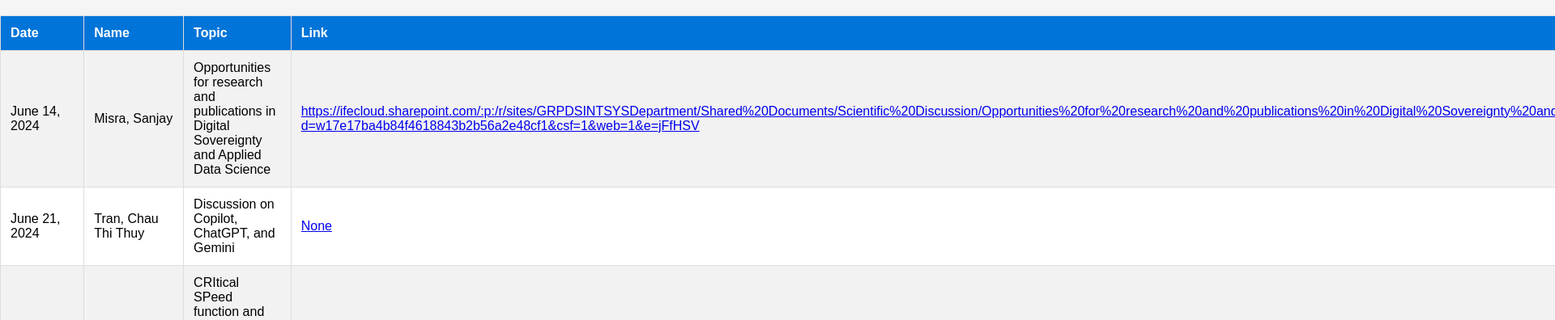
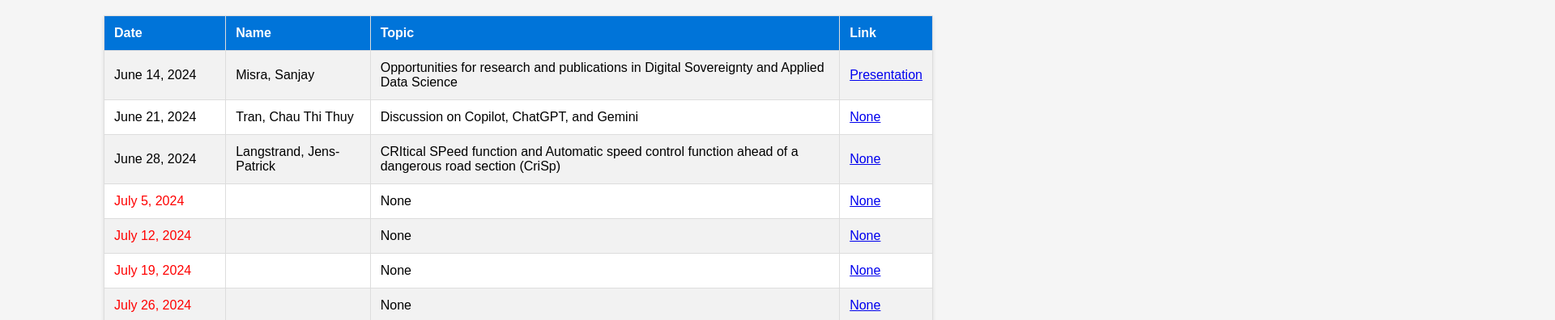
Before and after one commit to IFE-FOU/ads_scientificdiscussion, a plain HTML site: page index.html in a window 1280 px wide. Shown: the part 193-589 px from the top of the page at 81% size, 1920 px wide, since content can reach past the window. Drawn offline with Linux system fonts and the light colour scheme.

Commit message:
update infor

```diff
--- a/index.html
+++ b/index.html
@@ -74,7 +74,7 @@
         <table id="sd_chedule">
             <tr><th>Date</th><th>Name</th><th>Topic</th><th>Link</th></tr>
             <!-- June -->
-            <tr><td>June 14, 2024</td><td>Misra, Sanjay</td><td>Opportunities for research and publications in Digital Sovereignty and Applied Data Science</td><td><a href="#">https://ifecloud.sharepoint.com/:p:/r/sites/GRPDSINTSYSDepartment/Shared%20Documents/Scientific%20Discussion/Opportunities%20for%20research%20and%20publications%20in%20Digital%20Sovereignty%20and%20Applied%20Data%20Science.ppt?d=w17e17ba4b84f4618843b2b56a2e48cf1&csf=1&web=1&e=jFfHSV</a></td></tr>
+            <tr><td>June 14, 2024</td><td>Misra, Sanjay</td><td>Opportunities for research and publications in Digital Sovereignty and Applied Data Science</td><td><a href="https://ifecloud.sharepoint.com/:p:/r/sites/GRPDSINTSYSDepartment/Shared%20Documents/Scientific%20Discussion/Opportunities%20for%20research%20and%20publications%20in%20Digital%20Sovereignty%20and%20Applied%20Data%20Science.ppt?d=w17e17ba4b84f4618843b2b56a2e48cf1&csf=1&web=1&e=jFfHSV">Presentation</a></td></tr>
             <tr><td>June 21, 2024</td><td>Tran, Chau Thi Thuy</td><td>Discussion on Copilot, ChatGPT, and Gemini</td><td><a href="#">None</a></td></tr>
             <tr><td>June 28, 2024</td><td>Langstrand, Jens-Patrick</td><td>CRItical SPeed function and Automatic speed control function ahead of a dangerous road section (CriSp)</td><td><a href="#">None</a></td></tr>
             <!-- July -->
```
